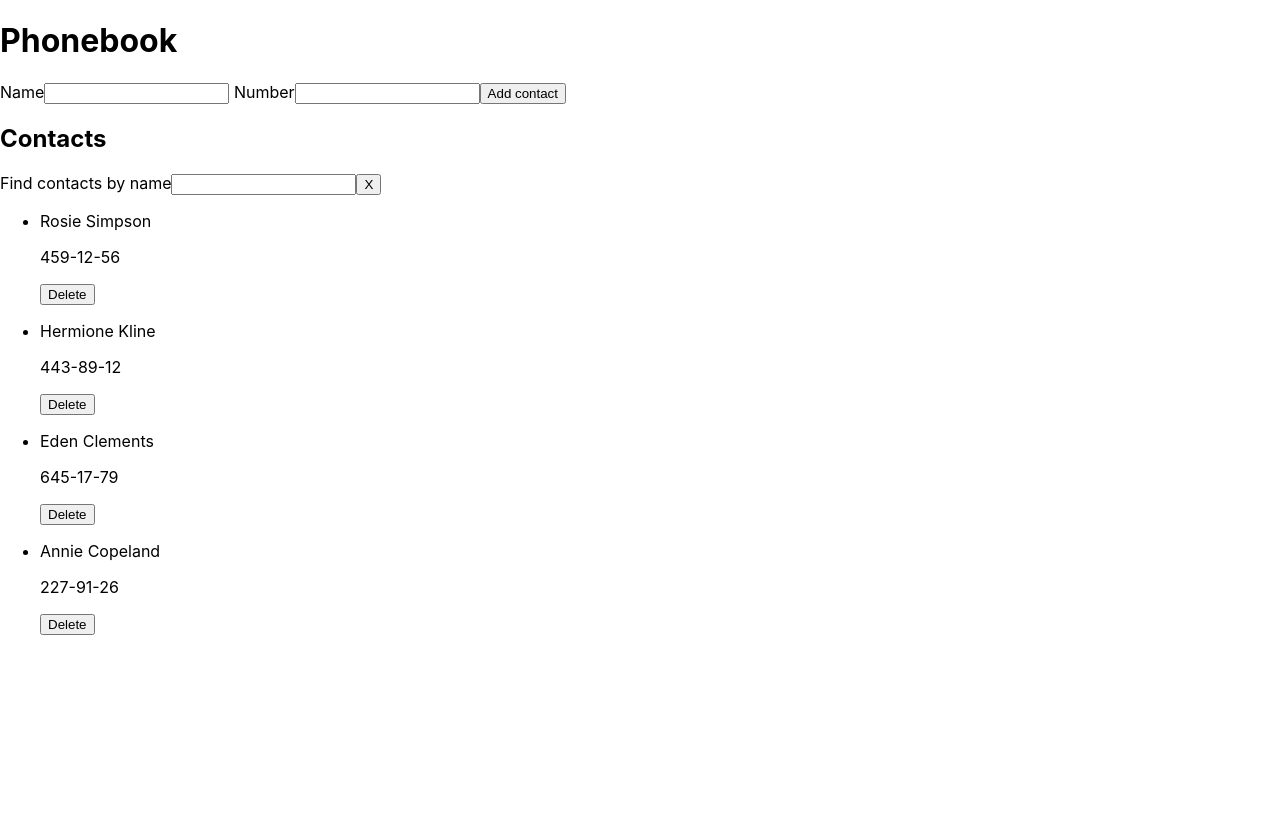
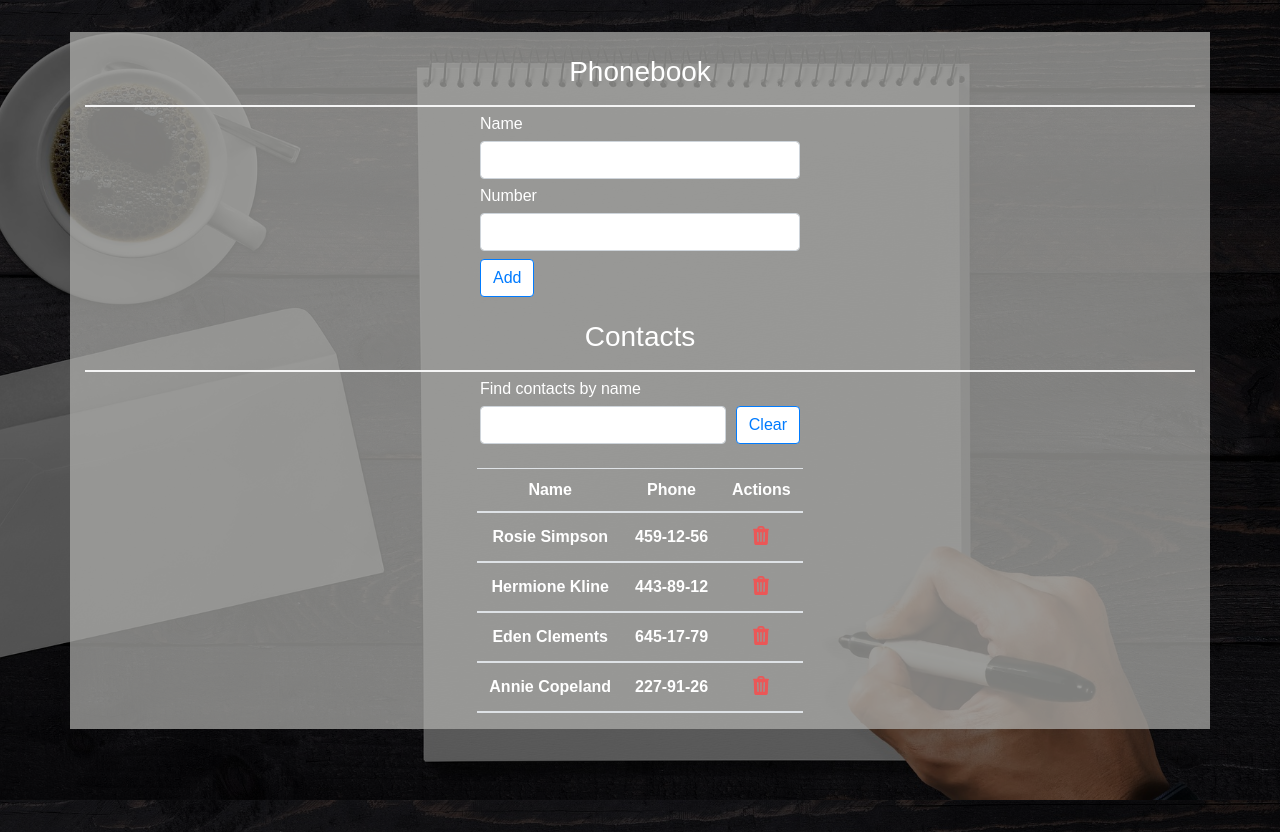
Before and after one commit to Victoria-Fedkova/goit-react-hw-02-phonebook, a React (Create React App) app: page / in a window 1280 px wide. Before the commit the page ends 800 px from the top, so only its background shows below. Built offline with nearby package versions, Linux system fonts and the light colour scheme.

Commit message:
add styled components

```diff
--- a/src/components/App.jsx
+++ b/src/components/App.jsx
@@ -4,6 +4,8 @@ import shortid from "shortid";
 import ContactForm from "./ContactForm";
 import Filter from "./Filter";
 import ContactList from "./ContactList";
+
+import { Container, Heading } from "./App.styled";
 
 class App extends Component {
   state = {
@@ -55,11 +57,11 @@ render(){
   const visibleContacts = this.getVisibleContacts();
 
   return (
-    <div>
-      <h1>Phonebook</h1>
+    <Container>
+      <Heading>Phonebook</Heading>
       <ContactForm  contacts = {contacts} onSubmit={this.addContact}/>
 
-      <h2>Contacts</h2>
+      <Heading>Contacts</Heading>
       <Filter value={filter} onChange={this.changeFilter} onFilterReset={this.filterReset}/>
 
       {visibleContacts.length > 0 ?
@@ -68,9 +70,9 @@ render(){
         onDeleteContact={this.deleteContact}
       />
       )
-      : (<p>There is no such contact...</p>)
+      : (<p>It's empty. You don't have any contacts.</p>)
     }
-    </div>
+    </Container>
   );
 
 }
--- /dev/null
+++ b/src/components/App.styled.jsx
@@ -0,0 +1,43 @@
+import styled from "styled-components";
+
+export const Container = styled.div`
+    display: flex;
+    flex-direction: column;
+    text-align: center;
+    background-color: rgba(179,178,176, 0.7);
+    width: 100%;
+    padding-right: 15px;
+    padding-left: 15px;
+    margin-top: 2rem;
+    margin-right: auto;
+    margin-left: auto;
+    color: white;
+
+    @media screen and (min-width: 576px) {
+        max-width: 540px;
+    }
+
+    @media screen and (min-width: 768px) {
+        max-width: 720px;
+    }
+
+    @media screen and (min-width: 1200px) {
+        max-width: 1140px;
+    }
+`;
+
+export const Heading = styled.h2`
+    font-size: 1.75rem;
+    margin-bottom: 0.5rem;
+    font-family: inherit;
+    font-weight: 500;
+    line-height: 1.2;
+
+    &::after {
+        content: "";
+        display: block;
+        width: 100%;
+        border: 1px solid #f5f5f5;
+        margin-top: 1rem;
+    }
+`;
--- a/src/components/ContactForm/ContactForm.jsx
+++ b/src/components/ContactForm/ContactForm.jsx
@@ -1,5 +1,7 @@
 import React, { Component } from "react";
 import PropTypes from 'prop-types';
+
+import {Form, FormGroup, FormInput, AddBtn} from './ContactForm.styled'
 
 class ContactForm extends Component{
     static defaultProps= {
@@ -38,10 +40,10 @@ class ContactForm extends Component{
 
     render(){
         return (
-            <form onSubmit={this.handleSubmit}>
-                <label>
+            <Form onSubmit={this.handleSubmit}>
+                <FormGroup>
                     Name
-                    <input
+                    <FormInput
                         type="text"
                         name="name"
                         value={this.state.name}
@@ -50,9 +52,9 @@ class ContactForm extends Component{
                         required
                         onChange={this.handleChange}
                         />
-                </label>
-                <label> Number
-                    <input
+                </FormGroup>
+                <FormGroup> Number
+                    <FormInput
                         type="tel"
                         name="number"
                         value={this.state.number}
@@ -61,10 +63,10 @@ class ContactForm extends Component{
                         required
                         onChange={this.handleChange}
                     />
-                </label>
-            <button type="submit"
-            >Add contact</button>
-        </form>
+                </FormGroup>
+            <AddBtn type="submit"
+            >Add</AddBtn>
+        </Form>
 
         )
     }
--- /dev/null
+++ b/src/components/ContactForm/ContactForm.styled.jsx
@@ -0,0 +1,64 @@
+import styled from "styled-components";
+
+export const Form = styled.form`
+width:320px;
+max-width:80%;
+margin:auto;
+`;
+
+export const FormGroup = styled.label`
+margin-bottom: 1rem;
+display: block;
+text-align:left;
+    margin-bottom: 0.5rem;
+    /* color: #6c757d; */
+`;
+
+export const FormInput = styled.input`
+    display: block;
+    width: 100%;
+    height: calc(2.25rem + 2px);
+    padding: 0.375rem 0.75rem;
+    margin-top: 0.5rem;
+
+    font-size: 1rem;
+    line-height: 1.5;
+    color: #495057;
+    background-color: #fff;
+    background-clip: padding-box;
+    border: 1px solid #ced4da;
+    border-radius: 0.25rem;
+    transition: border-color .15s ease-in-out,box-shadow .15s ease-in-out;
+    &:focus, &:hover {
+    color: #495057;
+    background-color: #fff;
+    border-color: #80bdff;
+    outline: 0;
+    box-shadow: 0 0 0 0.2rem rgba(0,123,255,.25);
+}
+`
+export const AddBtn = styled.button`
+display: block;
+padding: 0.375rem 0.75rem;
+    font-size: 1rem;
+    line-height: 1.5;
+    border-radius: 0.25rem;
+    border: 1px solid transparent;
+    transition: color .15s ease-in-out,background-color .15s ease-in-out,border-color .15s ease-in-out,box-shadow .15s ease-in-out;
+    cursor: pointer;
+    color: #007bff;
+    background-color: white;
+    border-color: #007bff;
+    font-weight: 400;
+
+    &:hover{
+        color: #fff;
+    background-color: #007bff;
+    border-color: #007bff;
+    }
+    &:focus{
+        outline:none;
+        box-shadow: 0 0 0 0.2rem rgba(0,123,255,.5);
+
+    }
+`;
--- a/src/components/ContactList/ContactList.jsx
+++ b/src/components/ContactList/ContactList.jsx
@@ -1,15 +1,40 @@
 import PropTypes from 'prop-types';
+import {Table, TableHead, DelBtn} from './ContatcList.styled'
+import {ReactComponent as Logo} from './Delete-button.svg';
+const ContactList = ({contacts, onDeleteContact}) => {
+// return  (<ul>
+//             {contacts.map(({id, name, number})=>(
+//             <li key={id}>
+//                 <p>{name}</p>
+//                 <p>{number}</p>
+//                 <button type="button" onClick={()=>onDeleteContact(id)}>Delete</button>
+//             </li>)
+//             )}
+//         </ul>)
 
-const ContactList = ({contacts, onDeleteContact}) => {
-return  (<ul>
-            {contacts.map(({id, name, number})=>(
-            <li key={id}>
-                <p>{name}</p>
-                <p>{number}</p>
-                <button type="button" onClick={()=>onDeleteContact(id)}>Delete</button>
-            </li>)
-            )}
-        </ul>)
+return (
+  <div>
+  <Table>
+    <thead>
+      <tr>
+        <TableHead>Name</TableHead>
+        <TableHead>Phone</TableHead>
+        <TableHead>Actions</TableHead>
+      </tr>
+    </thead>
+    <tbody>
+    {contacts.map(({id, name, number})=>(
+      <tr key={id}>
+        <TableHead>{name}</TableHead>
+        <TableHead>{number}</TableHead>
+        <TableHead><DelBtn type="button" onClick={()=>onDeleteContact(id)}><Logo/></DelBtn></TableHead>
+      </tr>
+      ))}
+    </tbody>
+  </Table>
+</div>
+
+)
 }
 ContactList.propeTypes = {
     contacts: PropTypes.arrayOf(PropTypes.object).isRequired,
--- /dev/null
+++ b/src/components/ContactList/ContatcList.styled.jsx
@@ -0,0 +1,31 @@
+import styled from "styled-components";
+
+export const Table = styled.table`
+/* width:320px; */
+/* max-width:100%; */
+margin:auto;
+margin-top: 1.5rem;
+margin-bottom: 1rem;
+border-collapse: collapse;
+`;
+
+export const  TableHead = styled.th`
+/* vertical-align: bottom; */
+padding: 0.75rem;
+border-bottom: 2px solid #dee2e6;
+border-top: 1px solid #dee2e6;
+`;
+
+export const DelBtn = styled.button`
+  border:none;
+  background-color: transparent;
+  transition: all .15s ease-in-out;
+
+  &:hover{
+    transform: scale(1.1);
+  }
+  & svg {
+    fill:#007bff;
+
+  }
+`;
--- a/src/components/Filter/Filter.jsx
+++ b/src/components/Filter/Filter.jsx
@@ -1,18 +1,19 @@
 import PropTypes from 'prop-types';
+import { Form, FormGroup, FormInput, AddBtn} from './Filter.styled'
 
 
 const Filter = ({value, onChange, onFilterReset})=> (
-    <div>
-        <label>
+    <Form>
+        <FormGroup>
         Find contacts by name
-        <input
+        <FormInput
         type="text"
         value={value}
         onChange={onChange}
         />
-    </label>
-    <button type="button" onClick={onFilterReset}>X</button>
-    </div>
+    </FormGroup>
+    <AddBtn type="button" onClick={onFilterReset}>Clear</AddBtn>
+    </Form>
     )
 
 Filter.propeTypes = {
--- /dev/null
+++ b/src/components/Filter/Filter.styled.jsx
@@ -0,0 +1,66 @@
+import styled from "styled-components";
+
+export const Form = styled.div`
+width:320px;
+max-width:80%;
+margin:auto;
+display: flex;
+align-items:end;
+gap:10px;
+`;
+
+export const FormGroup = styled.label`
+display: block;
+text-align:left;
+`;
+
+export const FormInput = styled.input`
+    display: inline-block;
+    width: 100%;
+    height: calc(2.25rem + 2px);
+    padding: 0.375rem 0.75rem;
+    margin-top: 0.5rem;
+
+    font-size: 1rem;
+    line-height: 1.5;
+    color: #495057;
+    background-color: #fff;
+    background-clip: padding-box;
+    border: 1px solid #ced4da;
+    border-radius: 0.25rem;
+    transition: border-color .15s ease-in-out,box-shadow .15s ease-in-out;
+    &:focus, &:hover {
+    color: #495057;
+    background-color: #fff;
+    border-color: #80bdff;
+    outline: 0;
+    box-shadow: 0 0 0 0.2rem rgba(0,123,255,.25);
+}
+`
+export const AddBtn = styled.button`
+    display: block;
+    height:calc(2.25rem + 2px);
+    padding: 0.375rem 0.75rem;
+    font-size: 1rem;
+    line-height: 1.5;
+    border-radius: 0.25rem;
+    border: 1px solid transparent;
+    transition: color .15s ease-in-out,background-color .15s ease-in-out,border-color .15s ease-in-out,box-shadow .15s ease-in-out;
+    cursor: pointer;
+    color: #007bff;
+    background-color: white;
+    border-color: #007bff;
+    font-weight: 400;
+    text-align: center;
+
+    &:hover{
+        color: #fff;
+    background-color: #007bff;
+    border-color: #007bff;
+    }
+    &:focus{
+        outline:none;
+        box-shadow: 0 0 0 0.2rem rgba(0,123,255,.5);
+
+    }
+`;
--- a/src/index.css
+++ b/src/index.css
@@ -1,15 +1,27 @@
 @import-normalize; /* bring in normalize.css styles */
 
+/* code {
+  font-family: source-code-pro, Menlo, Monaco, Consolas, 'Courier New',
+    monospace;
+} */
+*, ::after, ::before {
+  box-sizing: border-box;
+}
+
+* {
+  font-family: 'Maven Pro', sans-serif;
+}
+
 body {
-  margin: 0;
+    margin: 0;
   font-family: -apple-system, BlinkMacSystemFont, 'Segoe UI', 'Roboto', 'Oxygen',
     'Ubuntu', 'Cantarell', 'Fira Sans', 'Droid Sans', 'Helvetica Neue',
     sans-serif;
   -webkit-font-smoothing: antialiased;
   -moz-osx-font-smoothing: grayscale;
+  padding: 0;
+  height: 100vh;
+  background-image: linear-gradient(rgba(0,0,0,.6), rgba(0,0,0,.6)), url('../assets/writing-pad-3202747_1920.jpg');
+  background-size: cover;
+  background-attachment: fixed;
 }
-
-code {
-  font-family: source-code-pro, Menlo, Monaco, Consolas, 'Courier New',
-    monospace;
-}
```
Also changed, not shown: assets/writing-pad-3202747_1920.jpg (added), src/components/ContactList/Delete-button.svg (added).
